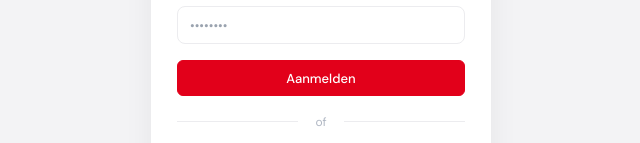
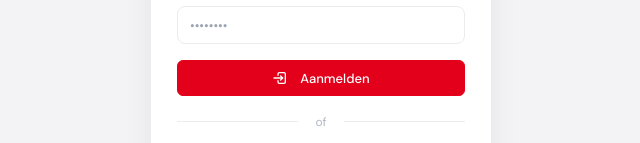
Before and after one commit to amingharbaoui/programming_project_group_1, a React (Vite) app in the folder frontend/: page /login in a window 1280 px wide. Shown: the part 398-541 px from the top of the page, without its empty margins (319-959 px from the left). Built offline with nearby package versions, Linux system fonts and the light colour scheme.

Commit message:
added logo to aanmelden button

```diff
--- a/frontend/src/components/layout/LoginPage.jsx
+++ b/frontend/src/components/layout/LoginPage.jsx
@@ -1,4 +1,5 @@
 import React from "react";
+import { IconLogin2 } from "@tabler/icons-react";
 import "./LoginPage.css";
 import { useNavigate } from "react-router-dom";
 import logoWide from "../../assets/stageify-logo/stageify_logo_wide.png";
@@ -65,6 +66,7 @@ export default function LoginPage() {
 
           {/* Aanmelden knop */}
           <button type="submit" className="btn primary login_btn">
+            <IconLogin2 size={16} stroke={2} style={{ marginRight: 6 }} />
             Aanmelden
           </button>
 
```
